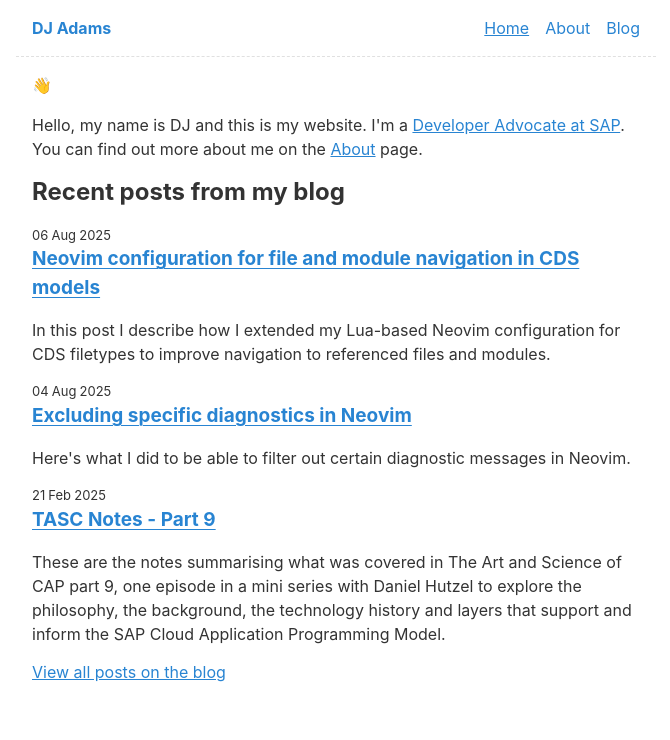
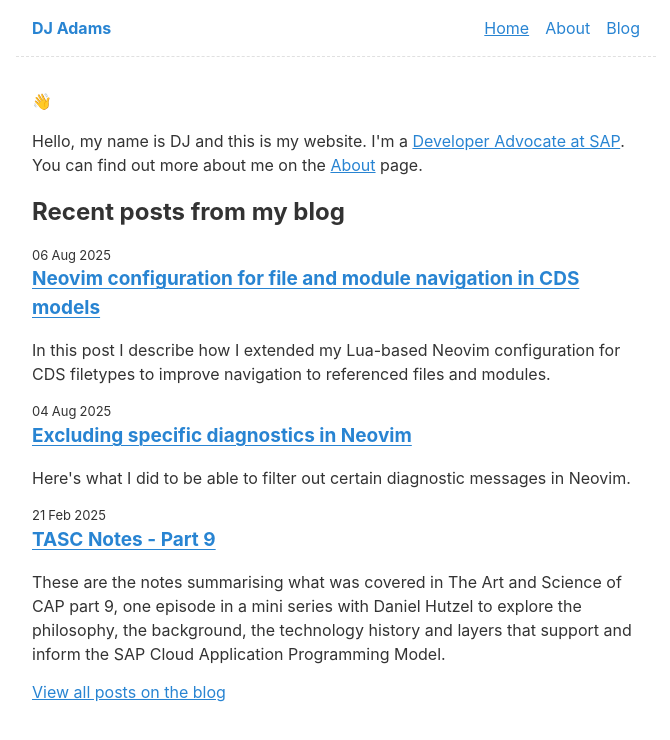
Before and after one commit to qmacro/website, an Eleventy site: page content/index.md in a window 1280 px wide. Shown: the whole page, without its empty margins (304-974 px from the left). Built offline with nearby package versions, Linux system fonts and the light colour scheme; Eleventy itself is replaced by a stand-in of ours; files that its build step writes are made by us from their sources; what @zachleat/heading-anchors, zod-validation-error would draw is missing.

```diff
--- a/css/index.css
+++ b/css/index.css
@@ -118,9 +118,9 @@ main,
 footer {
 	padding: 1rem;
 }
-main :first-child {
-	margin-top: 0;
-}
+/* main :first-child { */
+/* 	margin-top: 0; */
+/* } */
 
 header {
 	border-bottom: 1px dashed var(--color-gray-20);
```
Also changed, not shown: .markdownlint.yaml.
